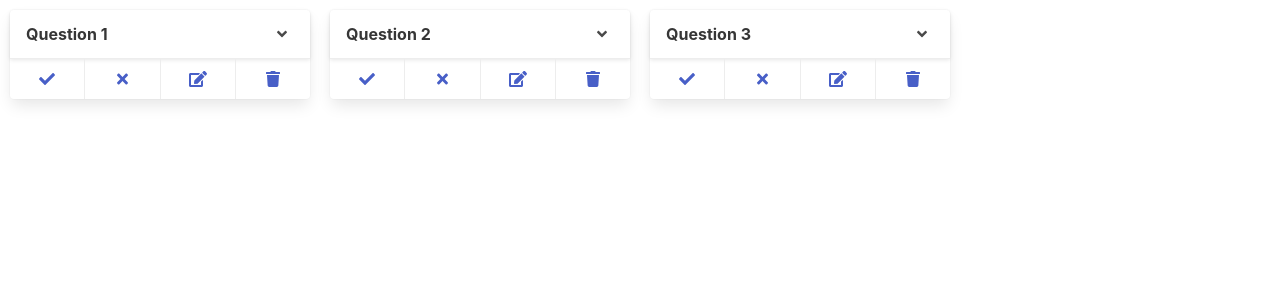
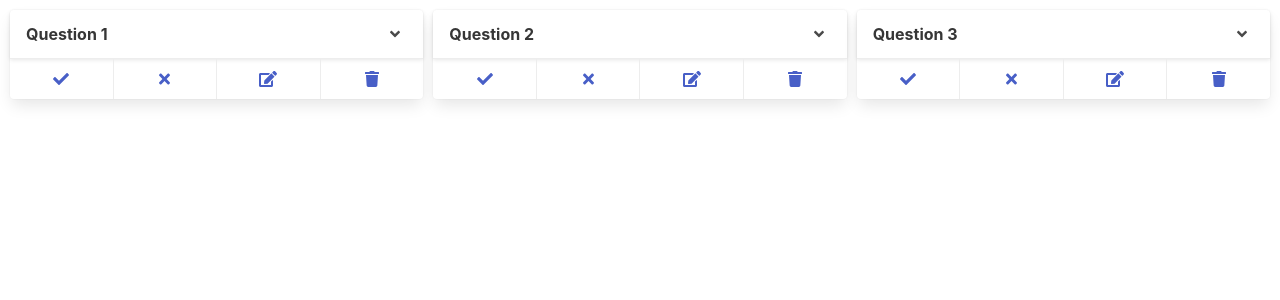
Before and after one commit to asharman/Angular-Flashcards, an Angular app: page / in a window 1280 px wide. Shown: the top 300 px of the page. Built offline with nearby package versions, Linux system fonts and the light colour scheme.

Commit message:
Adjusted styles

```diff
--- a/src/app/app.component.scss
+++ b/src/app/app.component.scss
@@ -1,4 +1,6 @@
 .flashs {
-  display: flex;
-  flex-flow: row wrap;
+  display: grid;
+  grid-template-columns: repeat(3, 1fr);
+  gap: 10px;
+  margin: 10px;
 }
--- a/src/app/flash/flash.component.html
+++ b/src/app/flash/flash.component.html
@@ -1,5 +1,9 @@
 <div class="card">
-  <header class="card-header" (click)="toggleCard()">
+  <header
+    class="card-header"
+    (click)="toggleCard()"
+    [ngClass]="flash.remembered"
+  >
     <p class="card-header-title">{{ flash.question }}</p>
     <a
       href="javascript:void(0)"
--- a/src/app/flash/flash.component.scss
+++ b/src/app/flash/flash.component.scss
@@ -1,8 +1,18 @@
 .card {
-  width: 300px;
-  margin: 10px;
-
   &-header {
     cursor: pointer;
+
+    &.correct {
+      background: #446f46;
+    }
+
+    &.incorrect {
+      background: #971212;
+    }
+
+    &.correct > *,
+    &.incorrect > * {
+      color: #fff;
+    }
   }
 }
```
